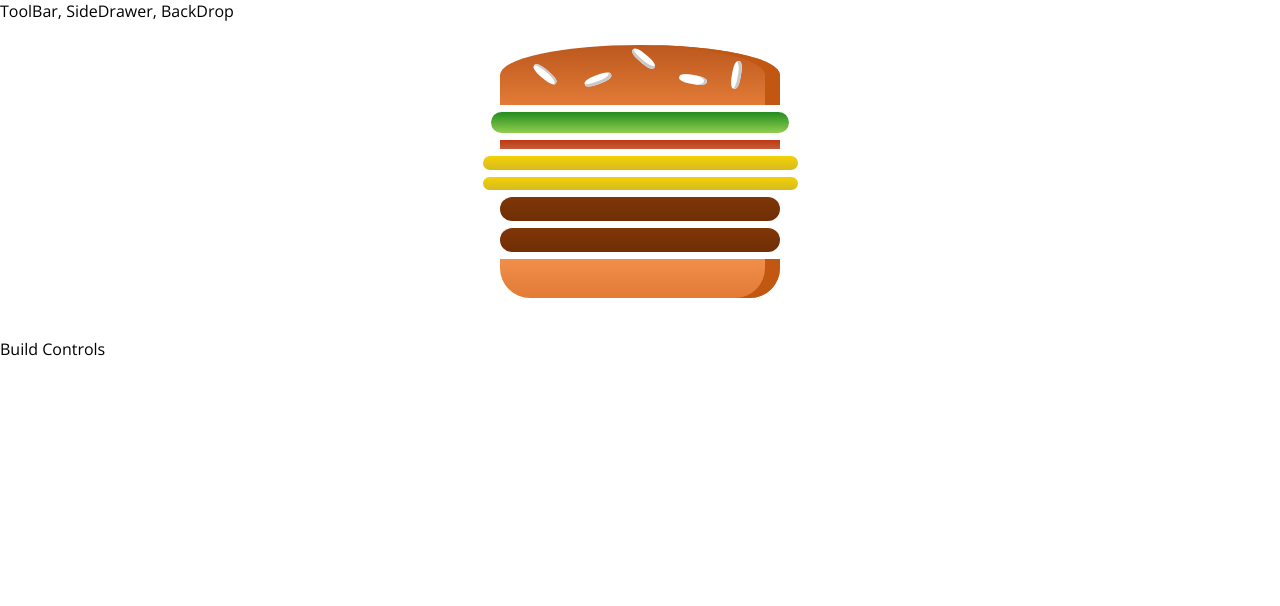
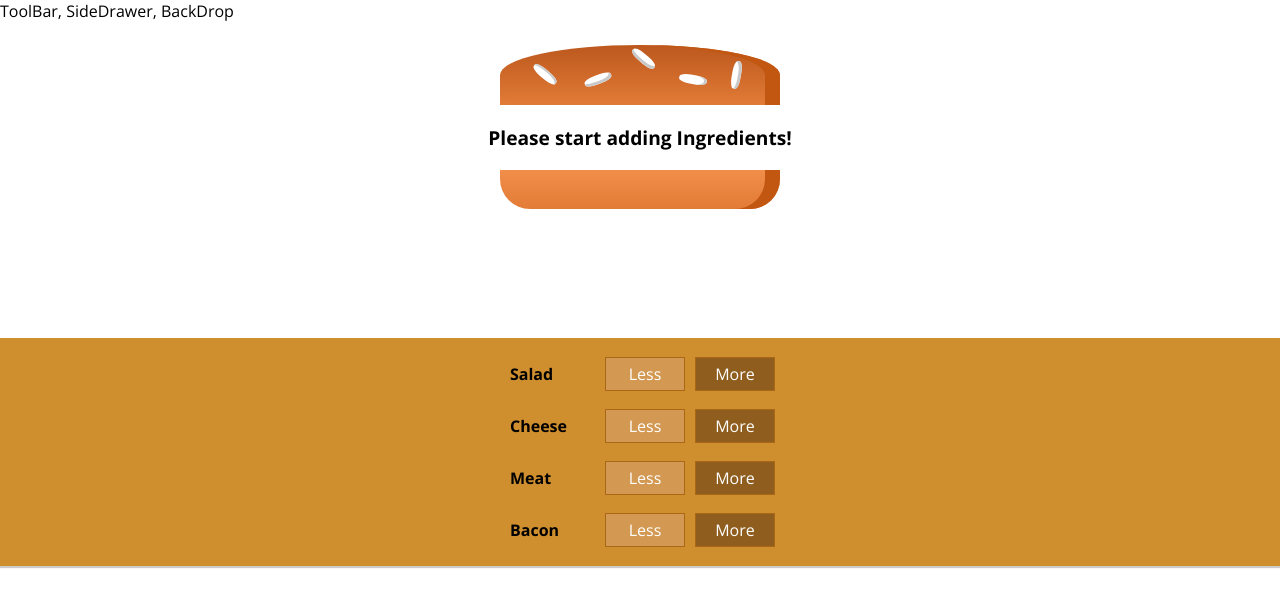
Before and after one commit to MianNomi1/burger-app, a React (Create React App) app: page / in a window 1280 px wide. Shown: the top 606 px of the page. Built offline with nearby package versions, Linux system fonts and the light colour scheme.

Commit message:
Built and displayed Controllers

```diff
--- a/src/App.css
+++ b/src/App.css
@@ -150,3 +150,70 @@
     height: 300px;
   }
 }
+/* Build Control css */
+.Main-BuildControl{
+  width: 100%;
+  background-color: #cf8f2e;
+  display: flex;
+  flex-flow: column;
+  align-items: center;
+  box-shadow:0 2px 1px #ccc ;
+  margin: auto;
+  padding: 10px 0;
+}
+.BuildControl {
+  display: flex;
+  justify-content: space-between;
+  align-items: center;
+  margin: 5px 0;
+}
+
+.BuildControl button {
+  display: block;
+  font: inherit;
+  padding: 5px;
+  margin: 0 5px;
+  width: 80px;
+  border: 1px solid #AA6817;
+  cursor: pointer;
+  outline: none;
+}
+
+.BuildControl button:disabled {
+  background-color: #AC9980;
+  border: 1px solid #7E7365;
+  color: #ccc;
+  cursor: default;
+}
+
+.BuildControl button:hover:disabled {
+  background-color: #AC9980;
+  color: #ccc;
+  cursor: not-allowed;
+}
+
+.Label {
+  padding: 10px;
+  font-weight: bold;
+  width: 80px;
+}
+
+.BuildControl .Less {
+  background-color: #D39952;
+  color: white;
+}
+
+.BuildControl .More {
+  background-color: #8F5E1E;
+  color: white;
+}
+
+.BuildControl .Less:hover, .BuildControl .Less:active {
+  background-color: #DAA972;
+  color: white;
+}
+
+.BuildControl .More:hover,.BuildControl .More:active {
+  background-color: #99703F;
+  color: white;
+}
--- /dev/null
+++ b/src/components/Burger/BuildControls/BuildControl/BuildControl.js
@@ -0,0 +1,11 @@
+import React from "react";
+
+const buildControl = (props) => (
+    <div className="BuildControl">
+        <div className="Label">{props.label}</div>
+        <button className="Less">Less</button>
+        <button className="More">More</button>
+    </div>
+);
+
+export default buildControl;
--- /dev/null
+++ b/src/components/Burger/BuildControls/BuildControls.js
@@ -0,0 +1,18 @@
+import React from "react";
+import BuildControl from "./BuildControl/BuildControl";
+
+const controls = [
+    { label: "Salad", type: "salad" },
+    { label: "Cheese", type: "cheese" },
+    { label: "Meat", type: "meat" },
+    { label: "Bacon", type: "bacon" },
+];
+const buildControls = (props) => (
+    <div className="Main-BuildControl">
+        {controls.map(ctrl => (
+            <BuildControl key={ctrl.label} label={ctrl.label} />
+        ))}
+    </div>
+);
+
+export default buildControls;
--- a/src/components/Burger/Burger.js
+++ b/src/components/Burger/Burger.js
@@ -2,9 +2,14 @@
 import BurgerIngredient from "../Burger/BurgerIngredients/BurgerIngrediants";
 const burger = (props) => {
 
-    const tranformedIngredients = Object.keys(props.ingredients).map(igkey => {
+    let tranformedIngredients = Object.keys(props.ingredients).map(igkey => {
         return [...Array(props.ingredients[igkey])].map((_, i) => <BurgerIngredient key={igkey + i} type={igkey} />);
-    });
+    }).reduce((arr, el) => {
+        return arr.concat(el)
+    }, []);
+    if (tranformedIngredients.length === 0) {
+        tranformedIngredients = <p>Please start adding Ingredients!</p>;
+    }
     return (
         <div className="Burger">
             <BurgerIngredient type="bread-top" />
--- a/src/containers/BurgerBuilder/BurgerBuilder.js
+++ b/src/containers/BurgerBuilder/BurgerBuilder.js
@@ -1,20 +1,21 @@
 import React, { Component } from "react";
 import Aux from "../../hoc/dumb";
 import Burger from "../../components/Burger/Burger";
+import BuildControls from "../../components/Burger/BuildControls/BuildControls";
 class BurgerBuilder extends Component {
     state = {
         ingredients: {
-            salad: 1,
-            bacon: 1,
-            cheese: 2,
-            meat: 2
+            salad: 0,
+            bacon: 0,
+            cheese: 0,
+            meat: 0
         }
     };
     render() {
         return (
             <Aux>
                 <Burger ingredients={this.state.ingredients} />
-                <div>Build Controls</div>
+                <BuildControls />
             </Aux>
         );
     }
```
